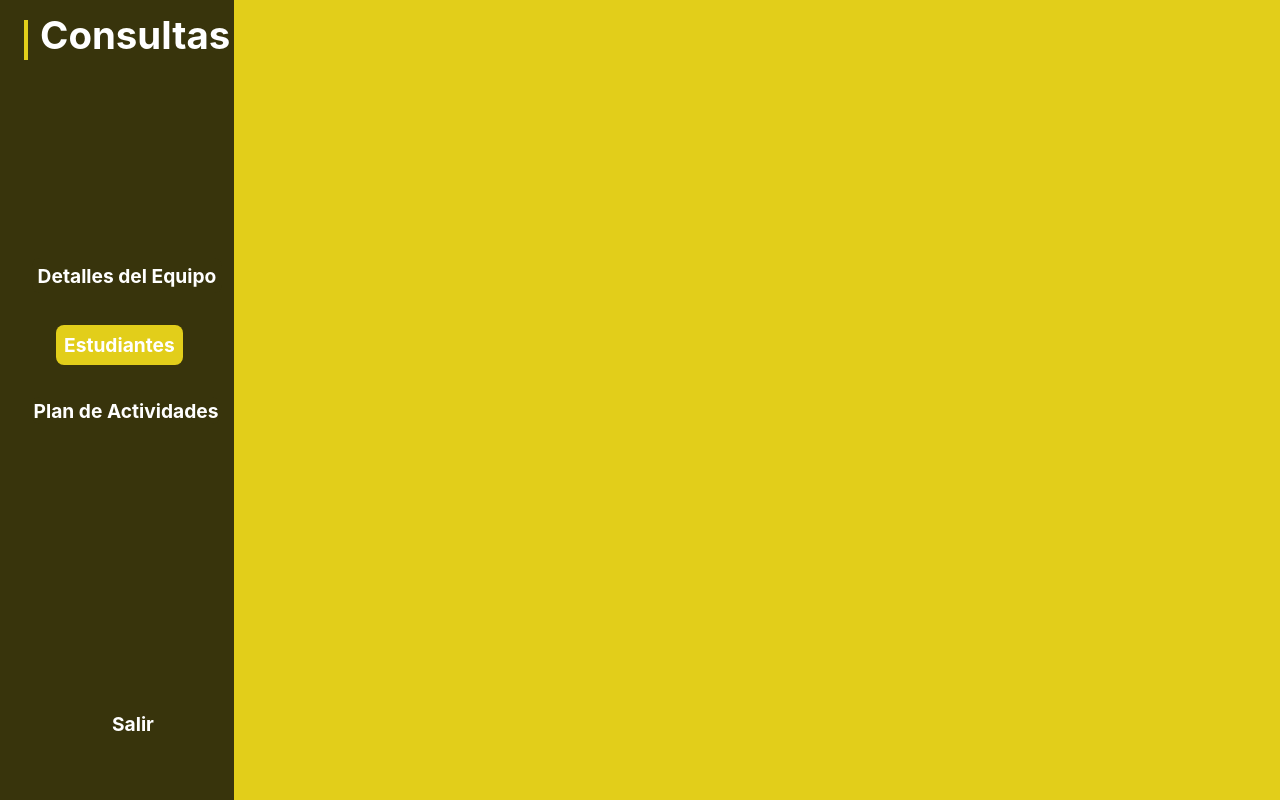
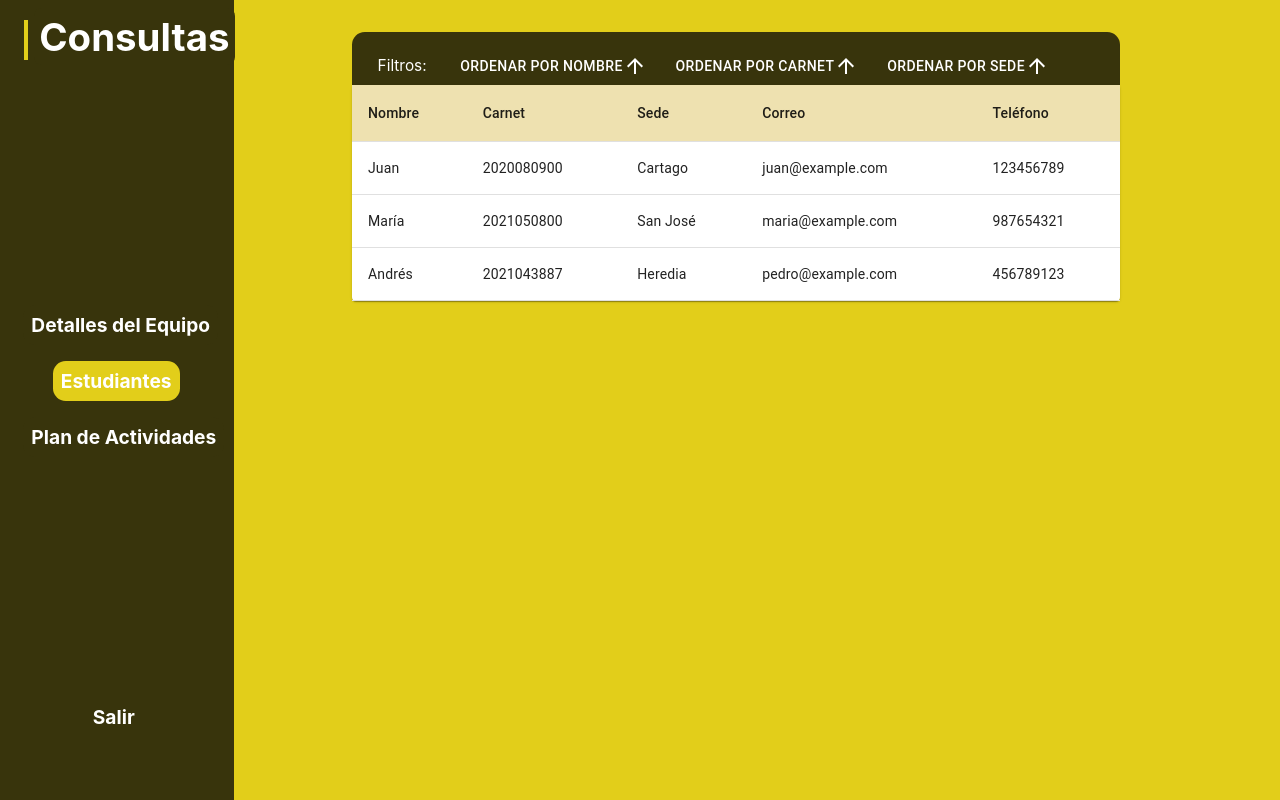
Before and after one commit to FranVQ09/Proyecto-Disenno, a React (Create React App) app in the folder diseno-p1/: page /consultasEstudiantes in a window 1280 px wide. Built offline with nearby package versions, Linux system fonts and the light colour scheme.

Commit message:
Modulo Consultas Asistente Administrativo

```diff
--- a/diseno-p1/package.json
+++ b/diseno-p1/package.json
@@ -5,7 +5,9 @@
   "dependencies": {
     "@emotion/react": "^11.11.4",
     "@emotion/styled": "^11.11.5",
+    "@mui/icons-material": "^5.15.15",
     "@mui/material": "^5.15.15",
+    "@mui/system": "^5.15.15",
     "@testing-library/jest-dom": "^5.17.0",
     "@testing-library/react": "^13.4.0",
     "@testing-library/user-event": "^13.5.0",
--- a/diseno-p1/src/pages/AsistenteAdministrativo/consultasDetalleEquipo.js
+++ b/diseno-p1/src/pages/AsistenteAdministrativo/consultasDetalleEquipo.js
@@ -1,8 +1,13 @@
 import React from 'react';
-import Button from '@mui/material/Button';
-import { Table, TableHead, TableBody, TableRow, TableCell, Paper } from '@mui/material';
+import Paper from '@mui/material/Paper';
+import Table from '@mui/material/Table';
+import TableHead from '@mui/material/TableHead';
+import TableBody from '@mui/material/TableBody';
+import TableRow from '@mui/material/TableRow';
+import TableCell from '@mui/material/TableCell';
+import Link from '@mui/material/Link';
 
-function consultasDetalleEquipo() {
+function ConsultasDetalleEquipo() {
   return (
     <div
       style={{
@@ -10,9 +15,9 @@ function consultasDetalleEquipo() {
         flexDirection: 'column',
         justifyContent: 'flex-start',
         alignItems: 'center',
-        backgroundColor: '#E2CE1A', // Color de fondo
-        overflow: 'hidden', // Ocultar el desbordamiento
-        minHeight: '100vh', // Altura mínima de la ventana
+        backgroundColor: '#E2CE1A',
+        overflow: 'hidden',
+        minHeight: '100vh',
       }}
     >
       <div
@@ -30,107 +35,31 @@ function consultasDetalleEquipo() {
           alignItems: 'flex-start',
         }}
       >
-        <div
-          style={{
-            width: '2%',
-            height: '5vh',
-            backgroundColor: '#E2CE1A',
-            marginLeft: '2vh',
-            marginTop: '1.5vh',
-          }}
-        ></div>
-        <a
-          style={{
-            color: 'white',
-            fontWeight: 'bold',
-            fontSize: '3vw', // Utilizando unidades de medida relativas
-            textDecoration: 'none',
-            marginLeft: '4vh',
-            marginTop: '-6vh',
-          }}
-        >
-          Consultas
-        </a>
-        <a
-          style={{
-            color: 'white',
-            fontWeight: 'bold',
-            fontSize: '1.5vw', // Utilizando unidades de medida relativas
-            textDecoration: 'none',
-            marginTop: '25vh', // Ajustado según tus indicaciones
-            marginLeft: '3vh', // Ajustado según tus indicaciones
-            backgroundColor: '#E2CE1A',
-            padding: '0.7vh', // Añadido para un mejor aspecto
-            display: 'inline-block', // Para que los elementos se comporten como bloques en línea
-            borderRadius: '1vh', // Bordes redondeados
-          }}
-        >
-          Detalles del Equipo
-        </a>
-        <a
-          href="/consultasEstudiantes"
-          style={{
-            color: 'white',
-            fontWeight: 'bold',
-            fontSize: '1.5vw', // Utilizando unidades de medida relativas
-            textDecoration: 'none',
-            marginTop: '4vh', // Ajustado según tus indicaciones
-            marginLeft: '6vh', // Ajustado según tus indicaciones
-            backgroundColor: '#38340C',
-            padding: '1vh', // Añadido para un mejor aspecto
-            display: 'inline-block', // Para que los elementos se comporten como bloques en línea
-          }}
-        >
-          Estudiantes
-        </a>
-        <a
-          href="/consultasPlanActividades"
-          style={{
-            color: 'white',
-            fontWeight: 'bold',
-            fontSize: '1.5vw', // Utilizando unidades de medida relativas
-            textDecoration: 'none',
-            marginTop: '4vh', // Ajustado según tus indicaciones
-            marginLeft: '3vh', // Ajustado según tus indicaciones
-            padding: '0.2vh', // Añadido para un mejor aspecto
-            backgroundColor: '#38340C',
-            display: 'inline-block', // Para que los elementos se comporten como bloques en línea
-          }}
-        >
-          Plan de Actividades
-        </a>
-        <a
-          href="/asistente"
-          style={{
-            color: 'white',
-            fontWeight: 'bold',
-            fontSize: '1.5vw', // Utilizando unidades de medida relativas
-            textDecoration: 'none',
-            marginTop: '35vh', // Ajustado según tus indicaciones
-            marginLeft: '12vh', // Ajustado según tus indicaciones
-            padding: '1vh', // Añadido para un mejor aspecto
-            backgroundColor: '#38340C',
-            display: 'inline-block', // Para que los elementos se comporten como bloques en línea
-          }}
-        >
-          Salir
-        </a>
+        <div style={{ width: '2%', height: '5vh', backgroundColor: '#E2CE1A', marginLeft: '2vh', marginTop: '1.5vh' }}></div>
+        <a style={{ color: 'white', fontWeight: 'bold', fontSize: '3vw', textDecoration: 'none', padding: '0.7vh', display: 'inline-block', borderRadius: '1vh', backgroundColor: '#38340C', marginTop: '-6.5vh', marginLeft:"2vw" }}>Consultas</a>
+        <Link href="/consultasEstudiantes" style={{ color: 'white', fontWeight: 'bold', fontSize: '1.5vw', textDecoration: 'none', padding: '1vh', display: 'inline-block', backgroundColor:'#E2CE1A', marginTop: '30vh', marginLeft: "1.2vw", borderRadius:'1vw'}}>Detalles del Equipo</Link>
+        <Link href="/consultasEstudiantes" style={{ color: 'white', fontWeight: 'bold', fontSize: '1.5vw', textDecoration: 'none', padding: '1vh', display: 'inline-block', backgroundColor:'#38340C', marginTop: '2vh', marginLeft: "3.5vw" }}>Estudiantes</Link>
+        <Link href="/consultasPlanActividades" style={{ color: 'white', fontWeight: 'bold', fontSize: '1.5vw', textDecoration: 'none', padding: '1vh', display: 'inline-block', backgroundColor: '#38340C', marginTop: '2vh', marginLeft: "1.2vw"}}>Plan de Actividades</Link>
+        <Link href="/asistente" style={{ color: 'white', fontWeight: 'bold', fontSize: '1.5vw', textDecoration: 'none', padding: '1vh', display: 'inline-block', backgroundColor: "#38340C", marginTop:"30vh", marginLeft:"6vw" }}>Salir</Link>
       </div>
-       {/* Tabla dentro del primer div */}
-       <Paper style={{ marginTop: '20px', width: '50%' }}>
+      <Paper style={{ marginTop: '4vh', width: '60vw', marginLeft: "15vw" }}>
         <Table>
-          <TableHead>
-            <TableRow>
-              <TableCell>Encabezado 1</TableCell>
-              <TableCell>Encabezado 2</TableCell>
-              <TableCell>Encabezado 3</TableCell>
-            </TableRow>
-          </TableHead>
+        <TableHead>
+              <TableRow>
+                <TableCell style={{ backgroundColor:'#EEE1B0'}}>Nombre</TableCell>
+                <TableCell style={{ backgroundColor:'#EEE1B0'}}>Correo</TableCell>
+                <TableCell style={{ backgroundColor:'#EEE1B0'}}>Sede</TableCell>
+                <TableCell style={{ backgroundColor:'#EEE1B0'}}>Código</TableCell>
+                <TableCell style={{ backgroundColor:'#EEE1B0'}}>Año</TableCell>
+              </TableRow>
+            </TableHead>
           <TableBody>
             <TableRow>
               <TableCell>Dato 1</TableCell>
               <TableCell>Dato 2</TableCell>
               <TableCell>Dato 3</TableCell>
+              <TableCell>Dato 4</TableCell>
+              <TableCell>Dato 5</TableCell>
             </TableRow>
             {/* Agrega más filas según sea necesario */}
           </TableBody>
@@ -140,4 +69,4 @@ function consultasDetalleEquipo() {
   );
 }
 
-export default consultasDetalleEquipo;
+export default ConsultasDetalleEquipo;
--- a/diseno-p1/src/pages/AsistenteAdministrativo/consultasEstudiantes.js
+++ b/diseno-p1/src/pages/AsistenteAdministrativo/consultasEstudiantes.js
@@ -1,16 +1,78 @@
-import React from 'react'
+import React, { useState } from 'react';
+import Paper from '@mui/material/Paper';
+import Table from '@mui/material/Table';
+import TableHead from '@mui/material/TableHead';
+import TableBody from '@mui/material/TableBody';
+import TableRow from '@mui/material/TableRow';
+import TableCell from '@mui/material/TableCell';
+import Link from '@mui/material/Link';
+import Button from '@mui/material/Button';
+import ArrowUpwardIcon from '@mui/icons-material/ArrowUpward';
+import ArrowDownwardIcon from '@mui/icons-material/ArrowDownward';
 
-function consultasEstudiantes() {
-    return (
-        <div
+function ConsultasDetalleEquipo() {
+  const [ordenNombre, setOrdenNombre] = useState('asc');
+  const [ordenCarnet, setOrdenCarnet] = useState('asc');
+  const [ordenSede, setOrdenSede] = useState('asc');
+
+  const [datos, setDatos] = useState([
+    { nombre: 'Juan', carnet: '2020080900', sede: 'Cartago', correo: 'juan@example.com', telefono: '123456789' },
+    { nombre: 'María', carnet: '2021050800', sede: 'San José', correo: 'maria@example.com', telefono: '987654321' },
+    { nombre: 'Andrés', carnet: '2021043887', sede: 'Heredia', correo: 'pedro@example.com', telefono: '456789123'}
+  ]);
+
+  const handleOrdenNombre = () => {
+    const nuevoOrden = ordenNombre === 'asc' ? 'desc' : 'asc';
+    setOrdenNombre(nuevoOrden);
+    const datosOrdenados = [...datos];
+    datosOrdenados.sort((a, b) => {
+      if (ordenNombre === 'asc') {
+        return a.nombre.localeCompare(b.nombre);
+      } else {
+        return b.nombre.localeCompare(a.nombre);
+      }
+    });
+    setDatos(datosOrdenados);
+  };
+
+  const handleOrdenCarnet = () => {
+    const nuevoOrden = ordenCarnet === 'asc' ? 'desc' : 'asc';
+    setOrdenCarnet(nuevoOrden);
+    const datosOrdenados = [...datos];
+    datosOrdenados.sort((a, b) => {
+      if (ordenCarnet === 'asc') {
+        return parseInt(a.carnet) - parseInt(b.carnet);
+      } else {
+        return parseInt(b.carnet) - parseInt(a.carnet);
+      }
+    });
+    setDatos(datosOrdenados);
+  }
+
+  const handleOrdenSede = () => {
+    const nuevoOrden = ordenSede === 'asc' ? 'desc' : 'asc';
+    setOrdenSede(nuevoOrden);
+    const datosOrdenados = [...datos];
+    datosOrdenados.sort((a, b) => {
+      if (ordenSede === 'asc') {
+        return a.sede.localeCompare(b.sede);
+      } else {
+        return b.sede.localeCompare(a.sede);
+      }
+    });
+    setDatos(datosOrdenados);
+  }
+
+  return (
+    <div
       style={{
         display: 'flex',
         flexDirection: 'column',
         justifyContent: 'flex-start',
         alignItems: 'center',
-        backgroundColor: '#E2CE1A', // Color de fondo
-        overflow: 'hidden', // Ocultar el desbordamiento
-        minHeight: '100vh', // Altura mínima de la ventana
+        backgroundColor: '#E2CE1A',
+        overflow: 'hidden',
+        minHeight: '100vh',
       }}
     >
       <div
@@ -28,96 +90,68 @@ function consultasEstudiantes() {
           alignItems: 'flex-start',
         }}
       >
+        <div style={{ width: '2%', height: '5vh', backgroundColor: '#E2CE1A', marginLeft: '2vh', marginTop: '1.5vh' }}></div>
+        <a style={{ color: 'white', fontWeight: 'bold', fontSize: '3vw', textDecoration: 'none', padding: '0.7vh', display: 'inline-block', borderRadius: '1vh', backgroundColor: '#38340C', marginTop: '-6.5vh', marginLeft:"2vw" }}>Consultas</a>
+        <Link href="/consultasDetalleEquipo" style={{ color: 'white', fontWeight: 'bold', fontSize: '1.5vw', textDecoration: 'none', padding: '1vh', display: 'inline-block', backgroundColor:'#38340C', marginTop: '30vh', marginLeft: "1.2vw", borderRadius:'1vw'}}>Detalles del Equipo</Link>
+        <Link href="/consultasEstudiantes" style={{ color: 'white', fontWeight: 'bold', fontSize: '1.5vw', textDecoration: 'none', padding: '1vh', display: 'inline-block', backgroundColor:'#E2CE1A', marginTop: '2vh', marginLeft: "3.5vw", borderRadius:'1vw'}}>Estudiantes</Link>
+        <Link href="/consultasPlanActividades" style={{ color: 'white', fontWeight: 'bold', fontSize: '1.5vw', textDecoration: 'none', padding: '1vh', display: 'inline-block', backgroundColor: '#38340C', marginTop: '2vh', marginLeft: "1.2vw", borderRadius:'1vw'}}>Plan de Actividades</Link>
+        <Link href="/asistente" style={{ color: 'white', fontWeight: 'bold', fontSize: '1.5vw', textDecoration: 'none', padding: '1vh', display: 'inline-block', backgroundColor: "#38340C", marginTop:"30vh", marginLeft:"6vw" }}>Salir</Link>
+      </div>
+      <div>
         <div
           style={{
-            width: '2%',
-            height: '5vh',
-            backgroundColor: '#E2CE1A',
-            marginLeft: '2vh',
-            marginTop: '1.5vh',
-          }}
-        ></div>
-        <a
-          style={{
-            color: 'white',
-            fontWeight: 'bold',
-            fontSize: '3vw', // Utilizando unidades de medida relativas
-            textDecoration: 'none',
-            marginLeft: '4vh',
-            marginTop: '-6vh',
+            display: 'flex',
+            flexDirection: 'row',
+            justifyContent: 'flex-start',
+            alignItems: 'center',
+            backgroundColor: '#38340C',
+            overflow: 'hidden',
+            width: '60vw',
+            marginLeft: '15vw',
+            marginTop: '4vh',
+            borderTopLeftRadius: '1vw',
+            borderTopRightRadius: '1vw',
           }}
         >
-          Consultas
-        </a>
-        <a
-            href='/consultasDetalleEquipo'
-            style={{
-                color: 'white',
-                fontWeight: 'bold',
-                fontSize: '1.5vw', // Utilizando unidades de medida relativas
-                textDecoration: 'none',
-                marginTop: '25vh', // Ajustado según tus indicaciones
-                marginLeft: '3vh', // Ajustado según tus indicaciones
-                backgroundColor: '#38340C',
-                padding: '0.7vh', // Añadido para un mejor aspecto
-                display: 'inline-block', // Para que los elementos se comporten como bloques en línea
-                borderRadius: '1vh', // Bordes redondeados
-            }}
-        >
-          Detalles del Equipo
-        </a>
-        <a
-          style={{
-            color: 'white',
-            fontWeight: 'bold',
-            fontSize: '1.5vw', // Utilizando unidades de medida relativas
-            textDecoration: 'none',
-            marginTop: '4vh', // Ajustado según tus indicaciones
-            marginLeft: '6vh', // Ajustado según tus indicaciones
-            backgroundColor: '#E2CE1A',
-            padding: '1vh', // Añadido para un mejor aspecto
-            display: 'inline-block', // Para que los elementos se comporten como bloques en línea
-            borderRadius: '1vh', // Bordes redondeados
-          }}
-        >
-          Estudiantes
-        </a>
-        <a
-          href="/consultasPlanActividades"
-          style={{
-            color: 'white',
-            fontWeight: 'bold',
-            fontSize: '1.5vw', // Utilizando unidades de medida relativas
-            textDecoration: 'none',
-            marginTop: '4vh', // Ajustado según tus indicaciones
-            marginLeft: '3vh', // Ajustado según tus indicaciones
-            padding: '0.2vh', // Añadido para un mejor aspecto
-            backgroundColor: '#38340C',
-            display: 'inline-block', // Para que los elementos se comporten como bloques en línea
-            borderRadius: '1vh', // Bordes redondeados
-          }}
-        >
-          Plan de Actividades
-        </a>
-        <a
-          href="/asistente"
-          style={{
-            color: 'white',
-            fontWeight: 'bold',
-            fontSize: '1.5vw', // Utilizando unidades de medida relativas
-            textDecoration: 'none',
-            marginTop: '35vh', // Ajustado según tus indicaciones
-            marginLeft: '12vh', // Ajustado según tus indicaciones
-            padding: '1vh', // Añadido para un mejor aspecto
-            backgroundColor: '#38340C',
-            display: 'inline-block', // Para que los elementos se comporten como bloques en línea
-          }}
-        >
-          Salir
-        </a>
+        {/* Filtros */}
+          <label style={{ color: "white", marginLeft:"2vw", marginTop:"1.7vh", fontSize:'1.2vw' }}>Filtros: </label>
+          <Button onClick={handleOrdenNombre} style={{ marginLeft:"2vw", marginTop:"2vh", color:"white"}}>
+            Ordenar por Nombre {ordenNombre === 'asc' ? <ArrowUpwardIcon /> : <ArrowDownwardIcon />}
+          </Button>
+          <Button onClick={handleOrdenCarnet} style={{ marginLeft:"1vw", marginTop:"2vh", color:"white"}}>
+            Ordenar por Carnet {ordenCarnet === 'asc' ? <ArrowUpwardIcon /> : <ArrowDownwardIcon />}
+          </Button>
+          <Button onClick={handleOrdenSede} style={{ marginLeft:"1vw", marginTop:"2vh", color:"white"}}>
+            Ordenar por Sede {ordenSede === 'asc' ? <ArrowUpwardIcon /> : <ArrowDownwardIcon />}
+          </Button>
+        </div>
+        <Paper style={{ marginTop: '0vh', width: '60vw', marginLeft: "15vw" }}>
+        <Table>
+            <TableHead>
+              <TableRow>
+                <TableCell style={{ backgroundColor:'#EEE1B0'}}>Nombre</TableCell>
+                <TableCell style={{ backgroundColor:'#EEE1B0'}}>Carnet</TableCell>
+                <TableCell style={{ backgroundColor:'#EEE1B0'}}>Sede</TableCell>
+                <TableCell style={{ backgroundColor:'#EEE1B0'}}>Correo</TableCell>
+                <TableCell style={{ backgroundColor:'#EEE1B0'}}>Teléfono</TableCell>
+              </TableRow>
+            </TableHead>
+            <TableBody>
+              {datos.map((estudiante, index) => (
+                <TableRow key={index}>
+                  <TableCell>{estudiante.nombre}</TableCell>
+                  <TableCell>{estudiante.carnet}</TableCell>
+                  <TableCell>{estudiante.sede}</TableCell>
+                  <TableCell>{estudiante.correo}</TableCell>
+                  <TableCell>{estudiante.telefono}</TableCell>
+                </TableRow>
+              ))}
+            </TableBody>
+          </Table>
+        </Paper>
       </div>
     </div>
-    );
+  );
 }
 
-export default consultasEstudiantes;
+export default ConsultasDetalleEquipo;
--- a/diseno-p1/src/pages/AsistenteAdministrativo/consultasPlanActividades.js
+++ b/diseno-p1/src/pages/AsistenteAdministrativo/consultasPlanActividades.js
@@ -1,6 +1,13 @@
-import React from 'react'
+import React from 'react';
+import Paper from '@mui/material/Paper';
+import Table from '@mui/material/Table';
+import TableHead from '@mui/material/TableHead';
+import TableBody from '@mui/material/TableBody';
+import TableRow from '@mui/material/TableRow';
+import TableCell from '@mui/material/TableCell';
+import Link from '@mui/material/Link';
 
-function consultasPlanActividades() {
+function ConsultasDetalleEquipo() {
   return (
     <div
       style={{
@@ -8,9 +15,9 @@ function consultasPlanActividades() {
         flexDirection: 'column',
         justifyContent: 'flex-start',
         alignItems: 'center',
-      backgroundColor: '#E2CE1A', // Color de fondo
-      overflow: 'hidden', // Ocultar el desbordamiento
-      minHeight: '100vh', // Altura mínima de la ventana
+        backgroundColor: '#E2CE1A',
+        overflow: 'hidden',
+        minHeight: '100vh',
       }}
     >
       <div
@@ -28,96 +35,40 @@ function consultasPlanActividades() {
           alignItems: 'flex-start',
         }}
       >
-      <div
-        style={{
-          width: '2%',
-          height: '5vh',
-          backgroundColor: '#E2CE1A',
-          marginLeft: '2vh',
-          marginTop: '1.5vh',
-        }}
-      ></div>
-      <a
-        style={{
-          color: 'white',
-          fontWeight: 'bold',
-          fontSize: '3vw', // Utilizando unidades de medida relativas
-          textDecoration: 'none',
-          marginLeft: '4vh',
-          marginTop: '-6vh',
-        }}
-      >
-        Consultas
-      </a>
-      <a
-          href='/consultasDetalleEquipo'
-          style={{
-              color: 'white',
-              fontWeight: 'bold',
-              fontSize: '1.5vw', // Utilizando unidades de medida relativas
-              textDecoration: 'none',
-              marginTop: '25vh', // Ajustado según tus indicaciones
-              marginLeft: '3vh', // Ajustado según tus indicaciones
-              backgroundColor: '#38340C',
-              padding: '0.7vh', // Añadido para un mejor aspecto
-              display: 'inline-block', // Para que los elementos se comporten como bloques en línea
-              borderRadius: '1vh', // Bordes redondeados
-          }}
-      >
-        Detalles del Equipo
-      </a>
-      <a
-        href="/consultasEstudiantes"
-        style={{
-          color: 'white',
-          fontWeight: 'bold',
-          fontSize: '1.5vw', // Utilizando unidades de medida relativas
-          textDecoration: 'none',
-          marginTop: '4vh', // Ajustado según tus indicaciones
-          marginLeft: '6vh', // Ajustado según tus indicaciones
-          backgroundColor: '#38340C',
-          padding: '1vh', // Añadido para un mejor aspecto
-          display: 'inline-block', // Para que los elementos se comporten como bloques en línea
-          borderRadius: '1vh', // Bordes redondeados
-        }}
-      >
-        Estudiantes
-      </a>
-      <a
-        style={{
-          color: 'white',
-          fontWeight: 'bold',
-          fontSize: '1.5vw', // Utilizando unidades de medida relativas
-          textDecoration: 'none',
-          marginTop: '4vh', // Ajustado según tus indicaciones
-          marginLeft: '3vh', // Ajustado según tus indicaciones
-          padding: '0.2vh', // Añadido para un mejor aspecto
-          backgroundColor: '#E2CE1A',
-          display: 'inline-block', // Para que los elementos se comporten como bloques en línea
-          borderRadius: '1vh', // Bordes redondeados
-        }}
-      >
-        Plan de Actividades
-      </a>
-      <a
-        href="/asistente"
-        style={{
-          color: 'white',
-          fontWeight: 'bold',
-          fontSize: '1.5vw', // Utilizando unidades de medida relativas
-          textDecoration: 'none',
-          marginTop: '35vh', // Ajustado según tus indicaciones
-          marginLeft: '12vh', // Ajustado según tus indicaciones
-          padding: '1vh', // Añadido para un mejor aspecto
-          backgroundColor: '#38340C',
-          display: 'inline-block', // Para que los elementos se comporten como bloques en línea
-        }}
-      >
-        Salir
-      </a>
+        <div style={{ width: '2%', height: '5vh', backgroundColor: '#E2CE1A', marginLeft: '2vh', marginTop: '1.5vh' }}></div>
+        <a style={{ color: 'white', fontWeight: 'bold', fontSize: '3vw', textDecoration: 'none', padding: '0.7vh', display: 'inline-block', borderRadius: '1vh', backgroundColor: '#38340C', marginTop: '-6.5vh', marginLeft:"2vw" }}>Consultas</a>
+        <Link href="/consultasDetalleEquipo" style={{ color: 'white', fontWeight: 'bold', fontSize: '1.5vw', textDecoration: 'none', padding: '1vh', display: 'inline-block', backgroundColor:'#38340C', marginTop: '30vh', marginLeft: "1.2vw", borderRadius:'1vw'}}>Detalles del Equipo</Link>
+        <Link href="/consultasEstudiantes" style={{ color: 'white', fontWeight: 'bold', fontSize: '1.5vw', textDecoration: 'none', padding: '1vh', display: 'inline-block', backgroundColor:'#38340C', marginTop: '2vh', marginLeft: "3.5vw", borderRadius:'1vw'}}>Estudiantes</Link>
+        <Link href="/consultasPlanActividades" style={{ color: 'white', fontWeight: 'bold', fontSize: '1.5vw', textDecoration: 'none', padding: '1vh', display: 'inline-block', backgroundColor: '#E2CE1A', marginTop: '2vh', marginLeft: "1.2vw", borderRadius:'1vw'}}>Plan de Actividades</Link>
+        <Link href="/asistente" style={{ color: 'white', fontWeight: 'bold', fontSize: '1.5vw', textDecoration: 'none', padding: '1vh', display: 'inline-block', backgroundColor: "#38340C", marginTop:"30vh", marginLeft:"6vw" }}>Salir</Link>
       </div>
+      <Paper style={{ marginTop: '4vh', width: '60vw', marginLeft: "15vw" }}>
+        <Table>
+          <TableHead>
+            <TableRow>
+              <TableCell style={{ backgroundColor:'#EEE1B0'}}>Nombre</TableCell>
+              <TableCell style={{ backgroundColor:'#EEE1B0'}}>Tipo</TableCell>
+              <TableCell style={{ backgroundColor:'#EEE1B0'}}>Fecha</TableCell>
+              <TableCell style={{ backgroundColor:'#EEE1B0'}}>Responsables</TableCell>
+              <TableCell style={{ backgroundColor:'#EEE1B0'}}>Modalidad</TableCell>
+              <TableCell style={{ backgroundColor:'#EEE1B0'}}>Estado</TableCell>
+            </TableRow>
+          </TableHead>
+          <TableBody>
+            <TableRow>
+              <TableCell>Dato 1</TableCell>
+              <TableCell>Dato 2</TableCell>
+              <TableCell>Dato 3</TableCell>
+              <TableCell>Dato 4</TableCell>
+              <TableCell>Dato 5</TableCell>
+              <TableCell>Dato 6</TableCell>
+            </TableRow>
+            {/* Agrega más filas según sea necesario */}
+          </TableBody>
+        </Table>
+      </Paper>
     </div>
   );
 }
 
-export default consultasPlanActividades
+export default ConsultasDetalleEquipo;
```
Also changed, not shown: 1 other file (tests, documents, lock files or other folders). Lines whose indentation alone changed are shown as unchanged.
